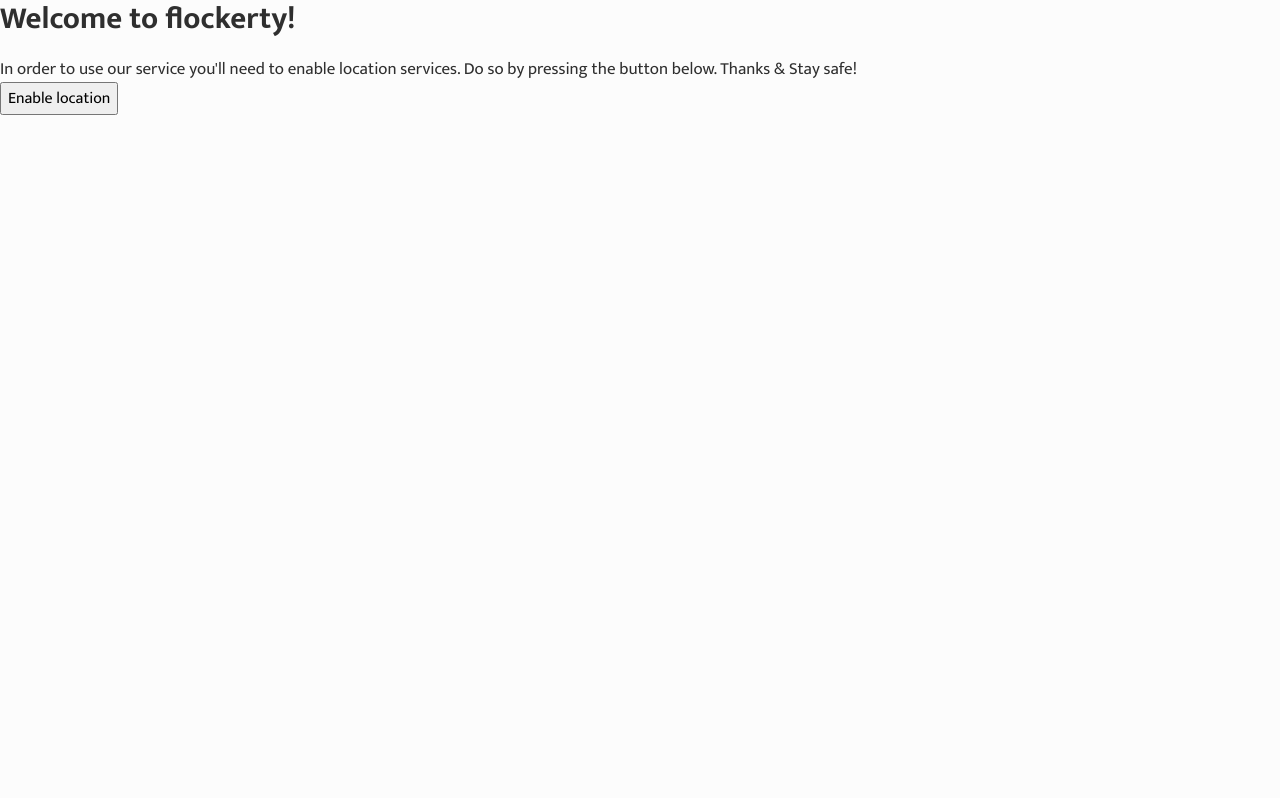
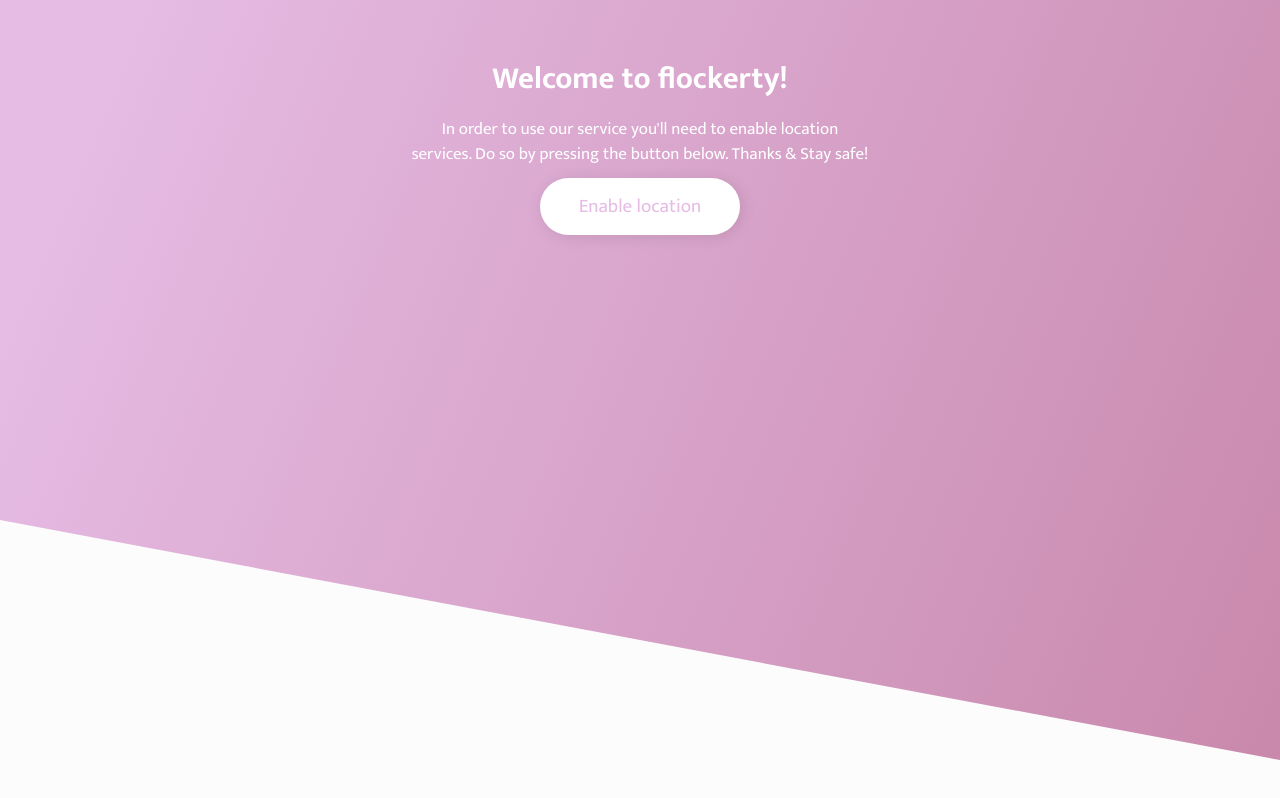
Before and after one commit to goa-codebet/flockerrty, a React (Create React App) app: page / in a window 1280 px wide. Built offline with nearby package versions, Linux system fonts and the light colour scheme.

Commit message:
Better looking question

```diff
--- a/src/index.js
+++ b/src/index.js
@@ -22,10 +22,10 @@
 
 const Ask = ({ onAccept }) => {
   return (
-    <div>
+    <div className="AskLocation">
       <h2>Welcome to flockerty!</h2>
       <p>In order to use our service you'll need to enable location services. Do so by pressing the button below. Thanks &amp; Stay safe!</p>
-      <button onClick={() => onAccept()}>Enable location</button>
+      <button className="button" onClick={() => onAccept()}>Enable location</button>
     </div>
   )
 }
--- a/src/styles/base.scss
+++ b/src/styles/base.scss
@@ -1,6 +1,8 @@
 @import 'reset.scss';
 @import 'typography.scss';
 @import 'colors.scss';
+
+$shadow: 2px 2px 15px rgba(0, 0, 0, 0.1);
 
 .container {
   margin-left: auto;
@@ -19,11 +21,50 @@
 }
 
 .shadow {
-  box-shadow: 2px 2px 15px rgba(0, 0, 0, 0.1);
+  box-shadow: $shadow;
 }
 
 .pulse {
   animation: pulse 1.5s infinite;
+}
+
+.button {
+  background: #fff;
+  color: $primary-pink;
+  border: 0;
+  padding: 1em 2em;
+  border-radius: 2em;
+  line-height: 1em;
+  font-size: 1.2em;
+  margin: .5em 0;
+  box-shadow: $shadow;
+}
+
+.AskLocation {
+  max-width: 500px;
+	margin: 5vh auto;
+	padding: 20px;
+  text-align: center;
+
+  h1,h2,h3,h4,h5,h6,p {
+    color: #fff;
+  }
+
+  &::before {
+    content: '';
+    position: absolute;
+    z-index: -1;
+    left: 0;
+    top: 0;
+    width: 100%;
+    height: 100%;
+    background: linear-gradient(
+      112.48deg,
+      $primary-pink 6.72%,
+      $secondary-pink 106.88%
+    );
+    clip-path: polygon(0 0, 100% 0, 100% 95%, 0 65%);
+  }
 }
 
 @keyframes pulse {
```
